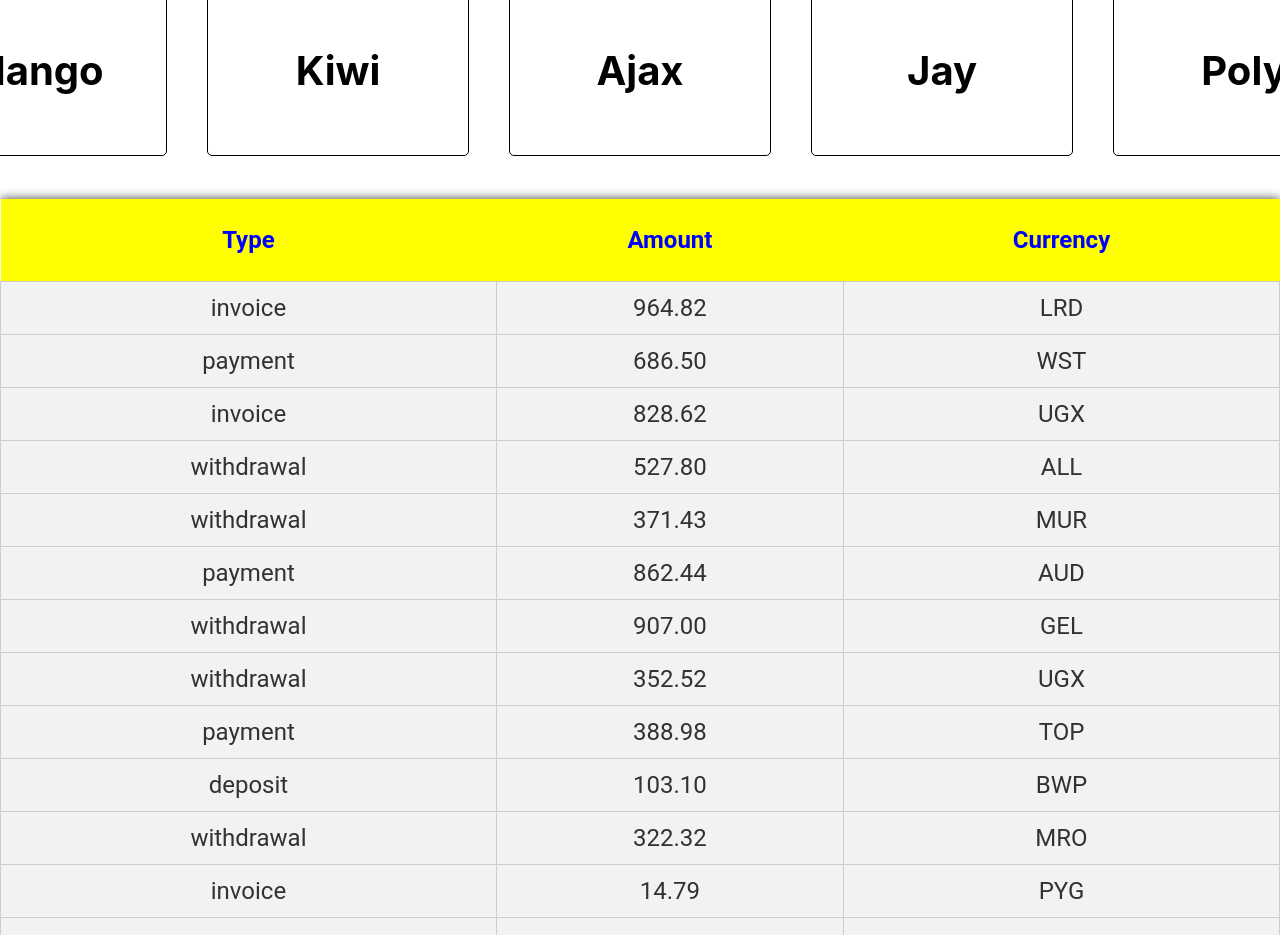
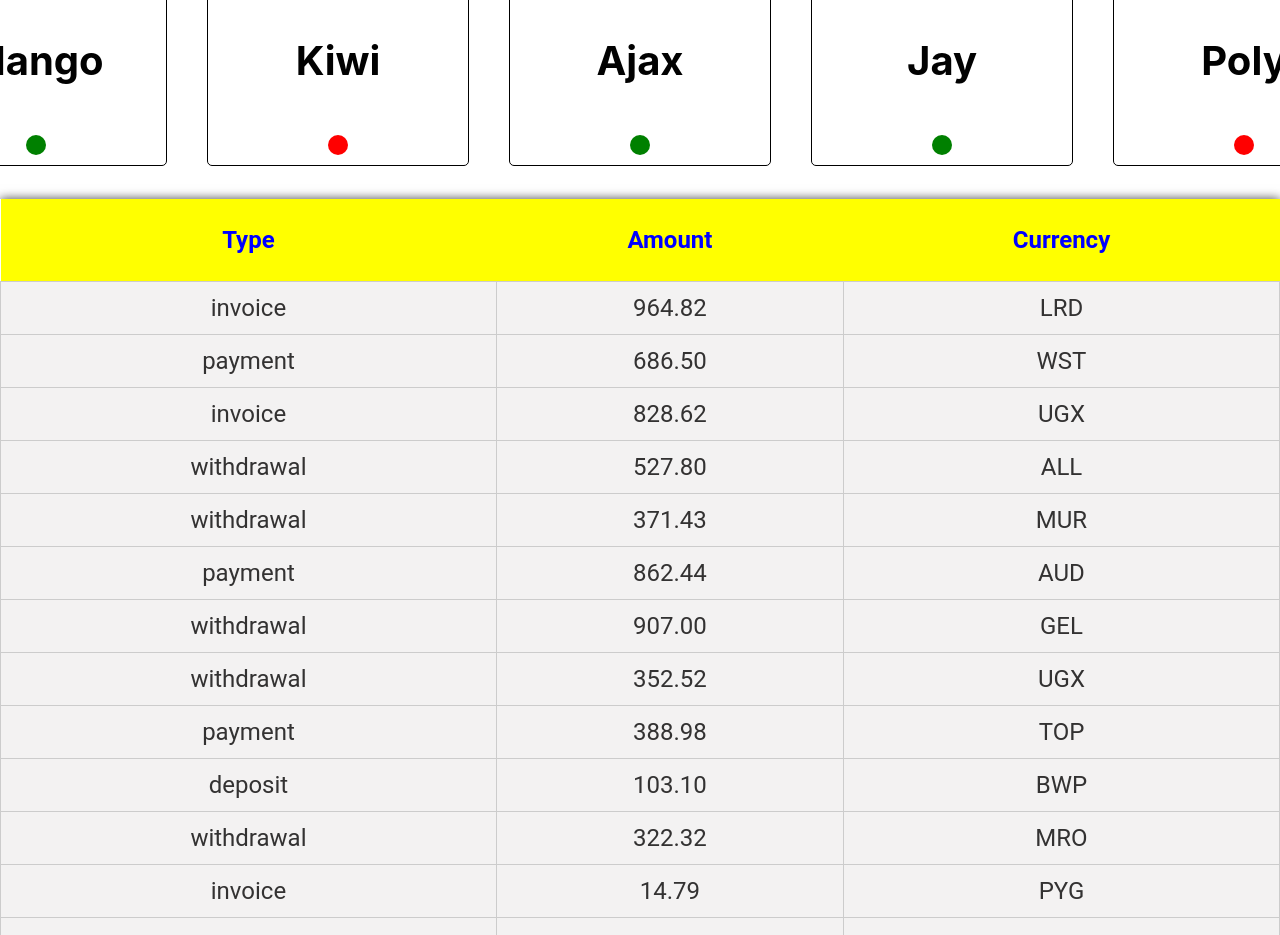
Before and after one commit to petekostrytsya/goit-react-hw-01-components, a React (Create React App) app: page / in a window 1280 px wide. Shown: the part 2040-2975 px from the top of the page. Built offline with nearby package versions, Linux system fonts and the light colour scheme.

Commit message:
finishStyledAll

```diff
--- a/src/components/FriendList/FriendList.jsx
+++ b/src/components/FriendList/FriendList.jsx
@@ -8,7 +8,7 @@ export const FriendList = ({ friends }) => {
         <FriendsItem key={id}>
           <Photo src={avatar} alt={name} width="48" />
           <Name>{name}</Name>
-          <span className={`status ${isOnline ? 'Online' : 'Ofline'}`}></span>
+          { isOnline ? <Online /> : <Ofline /> }
         </FriendsItem>
       ))}
     </FriendsList>
--- a/src/components/FriendList/FriendList.styled.jsx
+++ b/src/components/FriendList/FriendList.styled.jsx
@@ -43,16 +43,16 @@ export const Name = styled.p`
 
 export const Online = styled.span`
     display: inline-block;
-    width: 10px;
-    height: 10px;
+    width: 20px;
+    height: 20px;
     border-radius: 50%;
     background-color: green;
 `
 
 export const Ofline = styled.span`
     display: inline-block;
-    width: 10px;
-    height: 10px;
+    width: 20px;
+    height: 20px;
     border-radius: 50%;
     background-color: red;
 `
```
